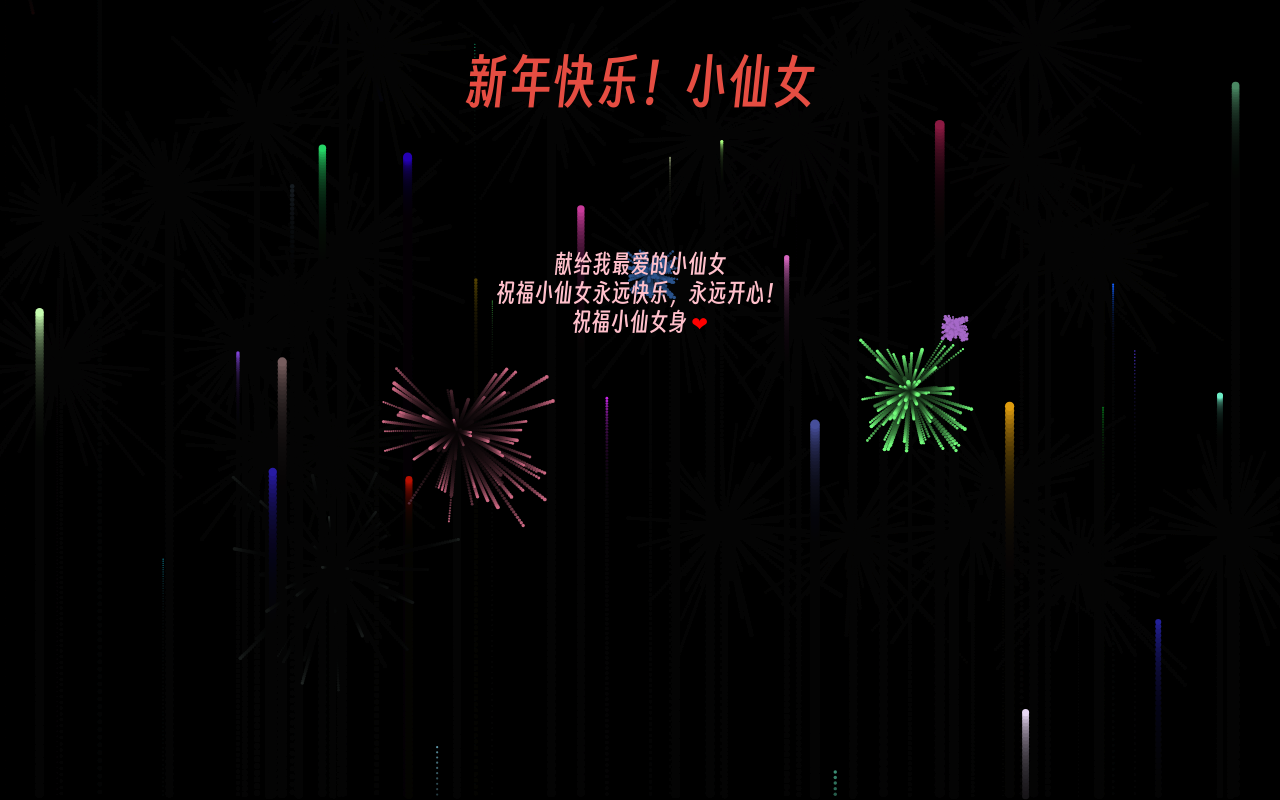
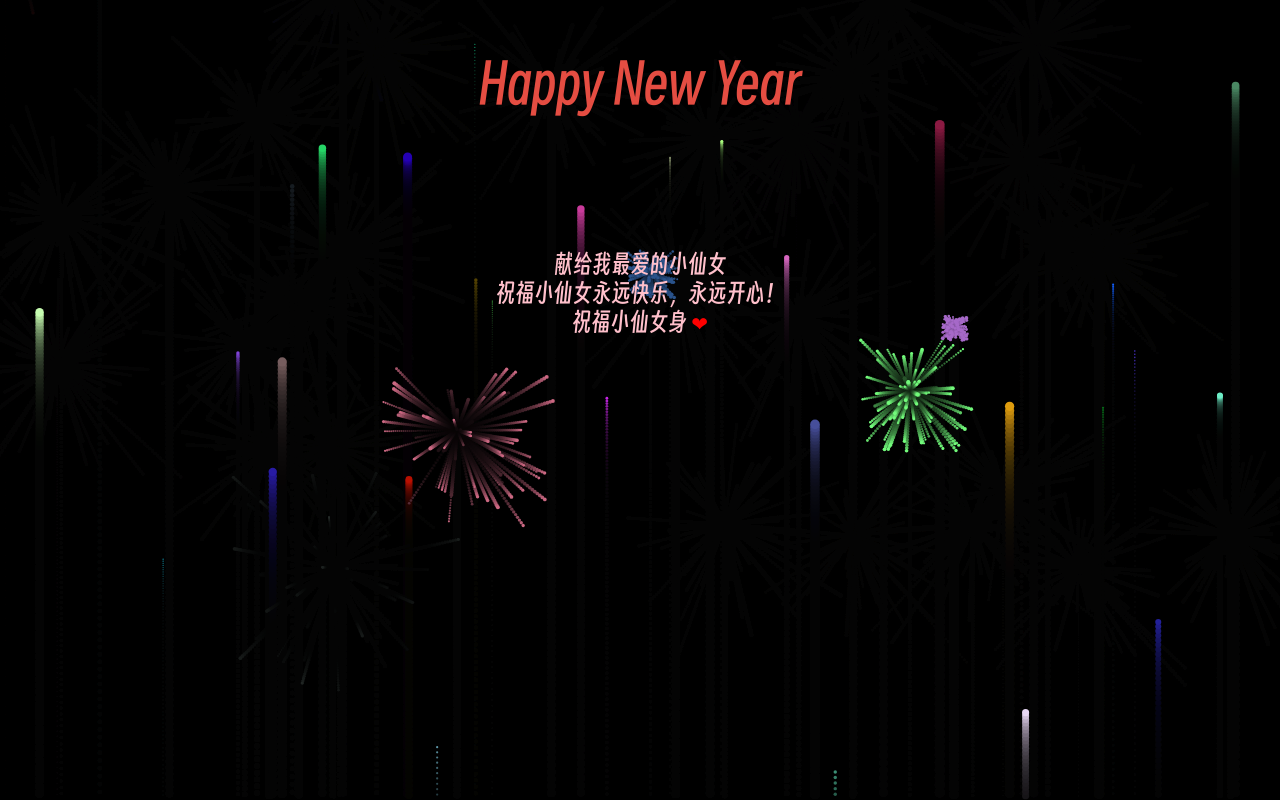
Before and after one commit to Fred-MFR/HappyNewYear, a plain HTML site: page index.html in a window 1280 px wide. Drawn offline with Linux system fonts and the light colour scheme; a web font is replaced by a local one.

Commit message:
修改了标题

```diff
--- a/index.html
+++ b/index.html
@@ -11,7 +11,7 @@
 <body>
 <div style="position: relative">
     <div class="title">
-        <p>新年快乐！小仙女</p>
+        <p>Happy New Year</p>
     </div>
     <div class="word">
         <span id="word-10" style="white-space: pre-wrap"></span>
```
